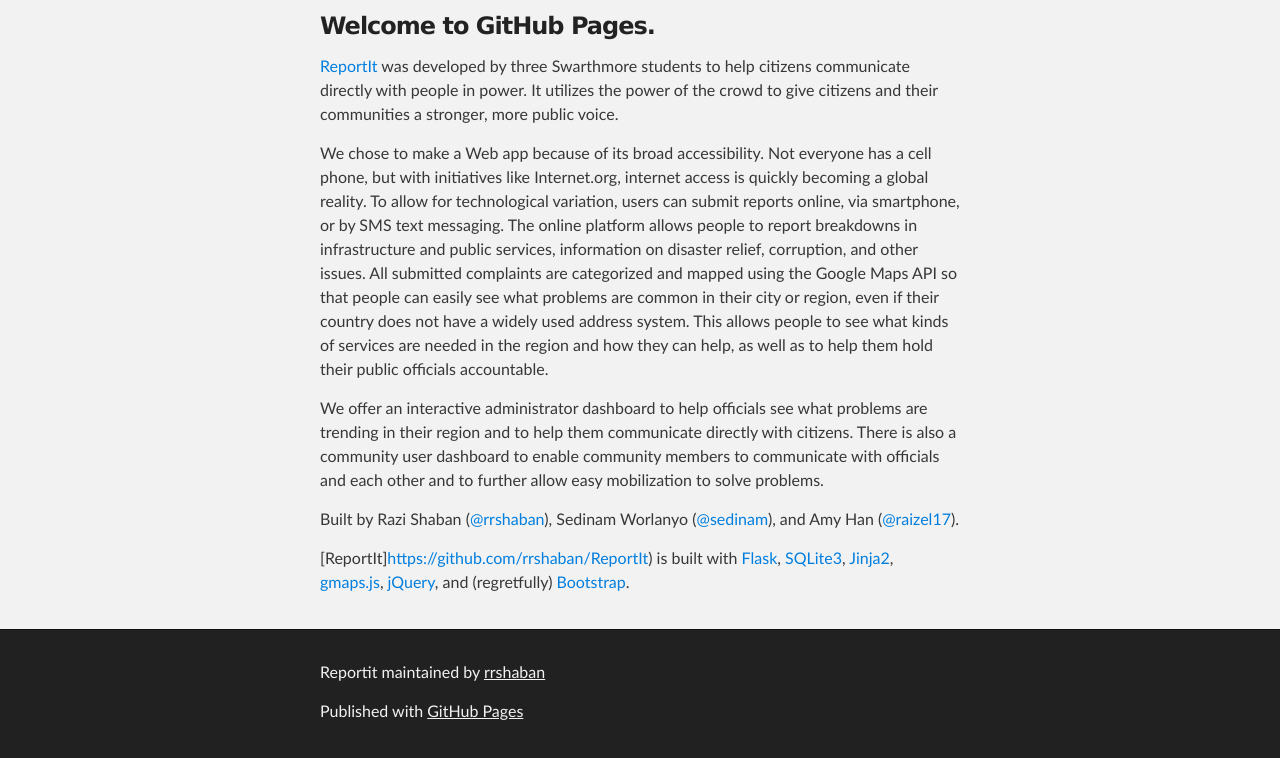
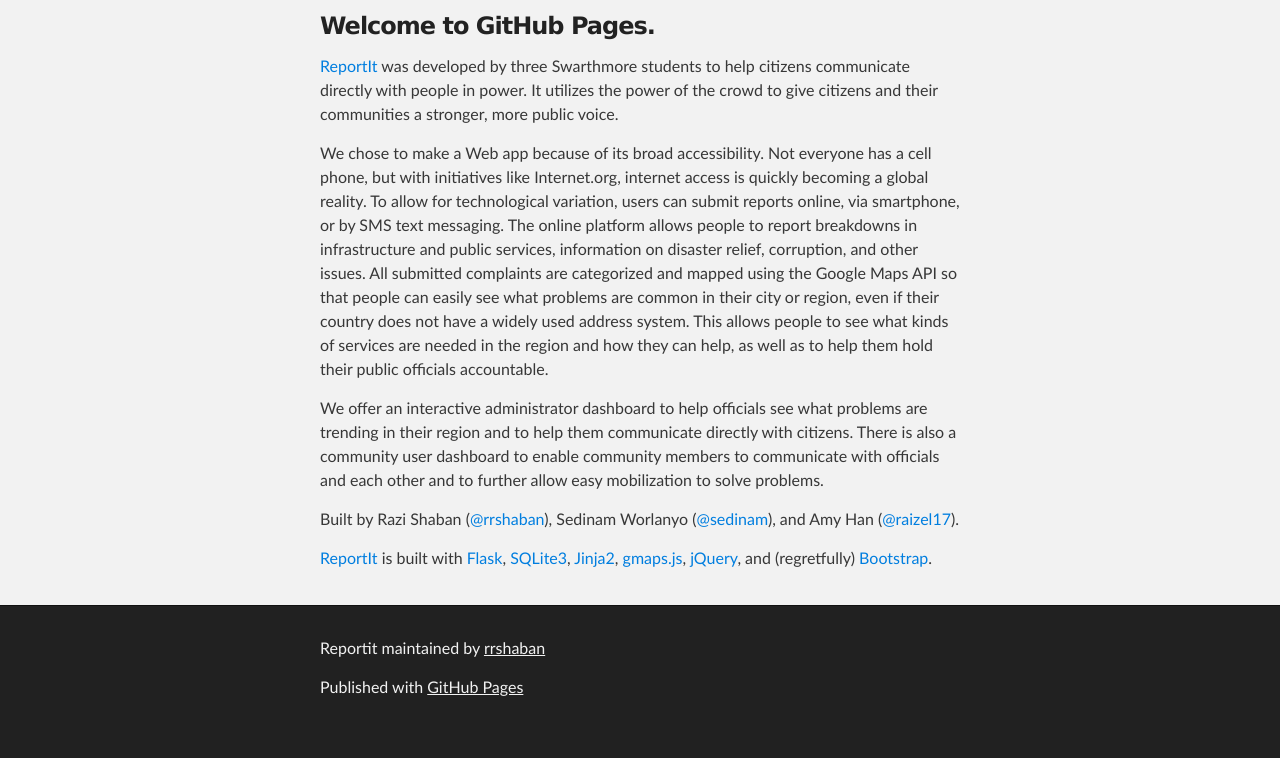
Before and after one commit to rrshaban/ReportIt, a plain HTML site: page index.html in a window 1280 px wide. Shown: the part 252-1010 px from the top of the page. After the commit the page ends 986 px from the top, so only its background shows below. Drawn offline with Linux system fonts and the light colour scheme.

```diff
--- a/index.html
+++ b/index.html
@@ -42,7 +42,7 @@
 
 <p>Built by Razi Shaban (<a href="https://github.com/rrshaban" class="user-mention">@rrshaban</a>), Sedinam Worlanyo (<a href="https://github.com/sedinam" class="user-mention">@sedinam</a>), and Amy Han (<a href="https://github.com/raizel17" class="user-mention">@raizel17</a>).</p>
 
-<p>[ReportIt]<a href="https://github.com/rrshaban/ReportIt">https://github.com/rrshaban/ReportIt</a>) is built with <a href="http://flask.pocoo.org/docs/0.10/">Flask</a>, <a href="http://www.sqlite.org/">SQLite3</a>, <a href="http://jinja.pocoo.org/docs/dev/">Jinja2</a>, <a href="https://hpneo.github.io/gmaps/">gmaps.js</a>, <a href="http://jquery.com/">jQuery</a>, and (regretfully) <a href="http://getbootstrap.com/">Bootstrap</a>. </p>
+<p><a href="https://github.com/rrshaban/ReportIt">ReportIt</a> is built with <a href="http://flask.pocoo.org/docs/0.10/">Flask</a>, <a href="http://www.sqlite.org/">SQLite3</a>, <a href="http://jinja.pocoo.org/docs/dev/">Jinja2</a>, <a href="https://hpneo.github.io/gmaps/">gmaps.js</a>, <a href="http://jquery.com/">jQuery</a>, and (regretfully) <a href="http://getbootstrap.com/">Bootstrap</a>. </p>
       </section>
     </div>
 
```
Also changed, not shown: params.json (+1 -1 lines).
